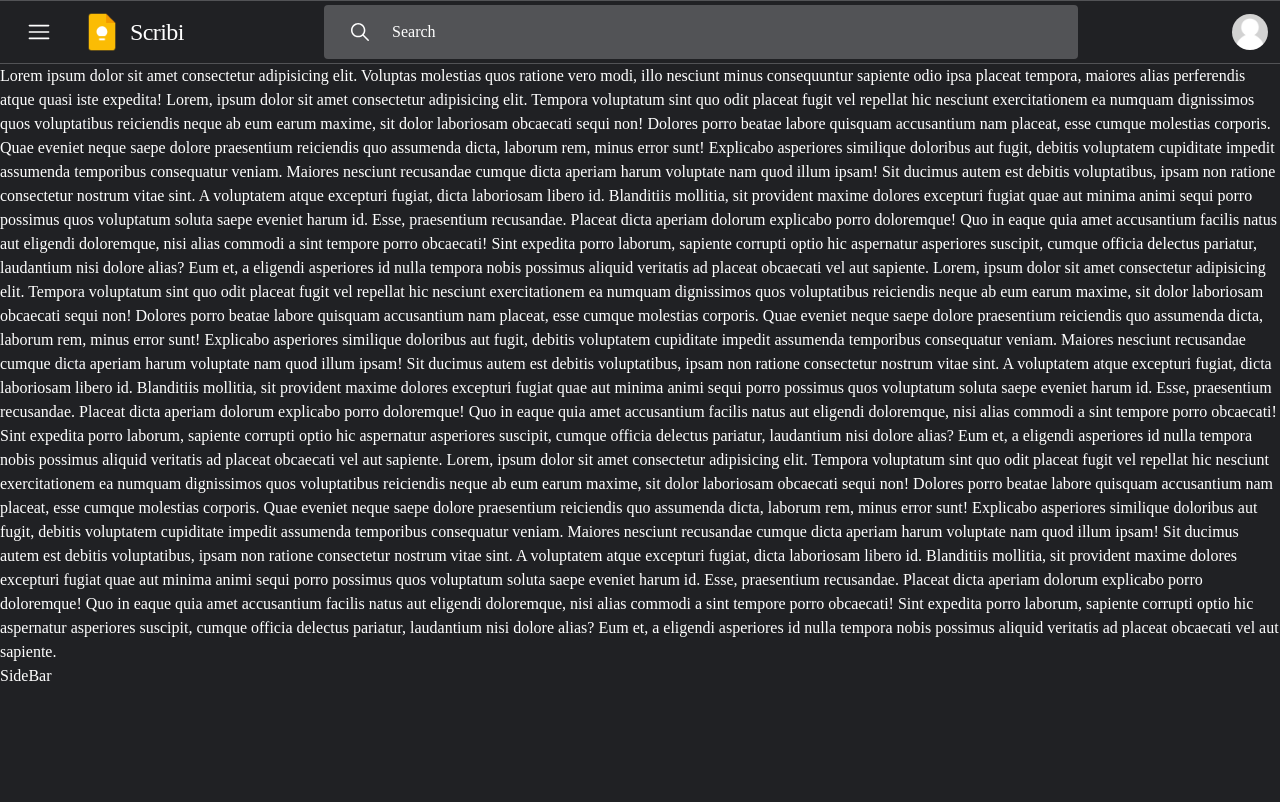
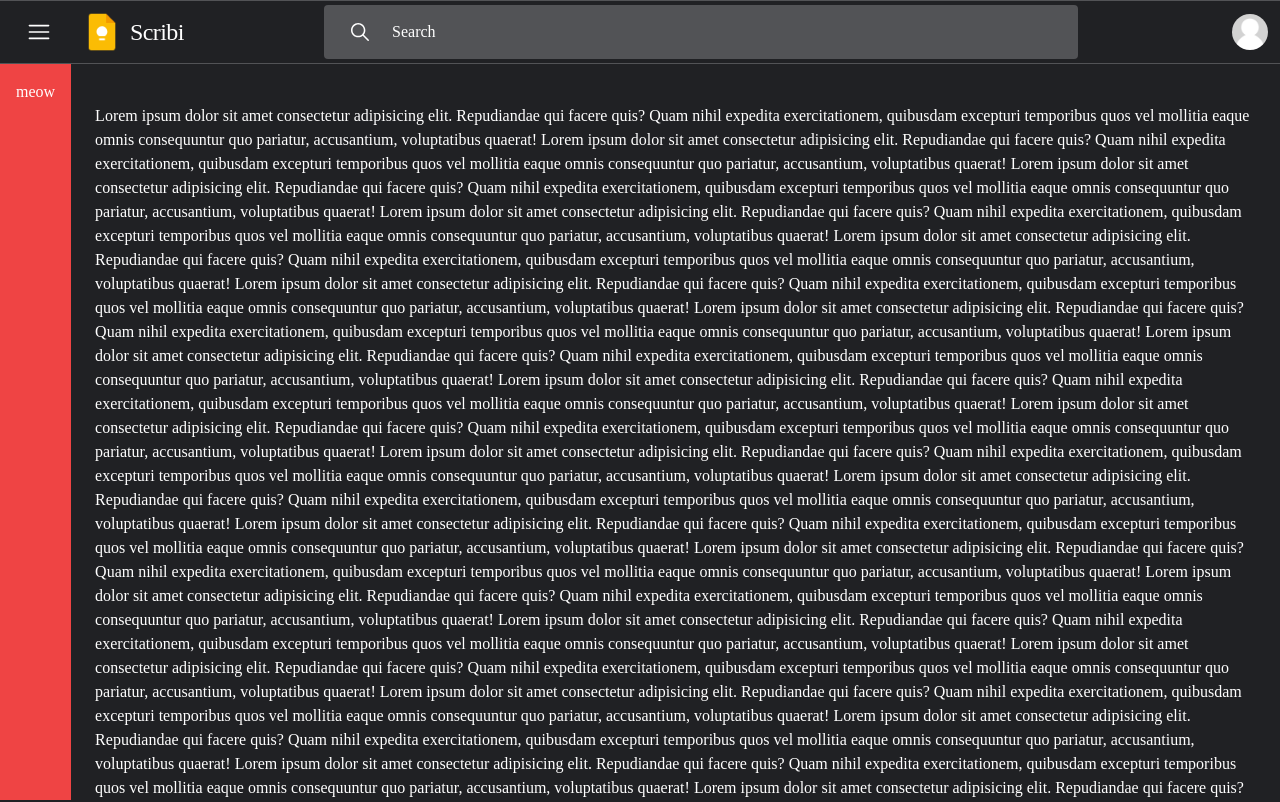
Before and after one commit to Anzi15/scribi, a React (Vite) app: page / in a window 1280 px wide. Shown: the top 802 px of the page. Built offline with nearby package versions, Linux system fonts and the light colour scheme; a web font is replaced by a local one.

Commit message:
@core/layouts sidebar sticked perfectly

```diff
--- a/src/components/NavBar.jsx
+++ b/src/components/NavBar.jsx
@@ -1,4 +1,3 @@
-//utilis
 import React from "react";
 import { RxHamburgerMenu } from "react-icons/rx";
 import { IoIosSearch } from "react-icons/io";
@@ -8,7 +7,7 @@ import avatar from "../assets/avatar.jpg";
 const NavBar = () => {
   return (
     <>
-      <nav className="px-3 py-1 min-h-[4rem]  border-y-[1px] border-lightGrey flex sticky top-0 right-0 left-0 bg-dark justify-between">
+      <nav className="px-3 py-1 min-h-[4rem]  border-y-[1px] border-lightGrey flex fixed top-0 right-0 left-0 bg-dark justify-between z-10">
         <div className="branding-group flex gap-4 w-15% ">
           <button className="hamburger-toggler text-2xl aspect-square focus:bg-lightGrey hover:bg-lightGrey p-2 rounded-[50%] flex justify-center items-center">
             <RxHamburgerMenu />
--- a/src/components/SideBar.jsx
+++ b/src/components/SideBar.jsx
@@ -1,9 +1,11 @@
-import React from 'react'
+import React from 'react';
 
 const SideBar = () => {
   return (
-    <aside className='min-h-['>SideBar</aside>
-  )
-}
+    <aside className=" w-[5rem]  bg-red-500 sticky top-[4rem] min-h-[calc(100vh-4rem)] z-10 p-4">
+      <p>meow</p>
+    </aside>
+  );
+};
 
-export default SideBar
+export default SideBar;
--- a/src/layouts/MainLayout.jsx
+++ b/src/layouts/MainLayout.jsx
@@ -4,17 +4,17 @@ import SideBar from "../components/SideBar";
 
 const MainLayout = ({ children }) => {
   return (
-    <div className="layout-container">
-      <NavBar />
-      <div className="content-container">
-        <main>
+<>
+        <NavBar />
+    <div className=" relative flex items-start">
+
+        <SideBar />
+        <main className="mt-[5rem] p-6 inline gap-1">
           {children}
         </main>
-        <aside>
-          <SideBar />
-        </aside>
-      </div>
     </div>
+</>
+
   );
 };
 
--- a/src/pages/HomePage.jsx
+++ b/src/pages/HomePage.jsx
@@ -6,10 +6,45 @@ const HomePage = () => {
   return (
     <>
     <MainLayout>
-      Lorem ipsum dolor sit amet consectetur adipisicing elit. Voluptas molestias quos ratione vero modi, illo nesciunt minus consequuntur sapiente odio ipsa placeat tempora, maiores alias perferendis atque quasi iste expedita!
-      Lorem, ipsum dolor sit amet consectetur adipisicing elit. Tempora voluptatum sint quo odit placeat fugit vel repellat hic nesciunt exercitationem ea numquam dignissimos quos voluptatibus reiciendis neque ab eum earum maxime, sit dolor laboriosam obcaecati sequi non! Dolores porro beatae labore quisquam accusantium nam placeat, esse cumque molestias corporis. Quae eveniet neque saepe dolore praesentium reiciendis quo assumenda dicta, laborum rem, minus error sunt! Explicabo asperiores similique doloribus aut fugit, debitis voluptatem cupiditate impedit assumenda temporibus consequatur veniam. Maiores nesciunt recusandae cumque dicta aperiam harum voluptate nam quod illum ipsam! Sit ducimus autem est debitis voluptatibus, ipsam non ratione consectetur nostrum vitae sint. A voluptatem atque excepturi fugiat, dicta laboriosam libero id. Blanditiis mollitia, sit provident maxime dolores excepturi fugiat quae aut minima animi sequi porro possimus quos voluptatum soluta saepe eveniet harum id. Esse, praesentium recusandae. Placeat dicta aperiam dolorum explicabo porro doloremque! Quo in eaque quia amet accusantium facilis natus aut eligendi doloremque, nisi alias commodi a sint tempore porro obcaecati! Sint expedita porro laborum, sapiente corrupti optio hic aspernatur asperiores suscipit, cumque officia delectus pariatur, laudantium nisi dolore alias? Eum et, a eligendi asperiores id nulla tempora nobis possimus aliquid veritatis ad placeat obcaecati vel aut sapiente.
-      Lorem, ipsum dolor sit amet consectetur adipisicing elit. Tempora voluptatum sint quo odit placeat fugit vel repellat hic nesciunt exercitationem ea numquam dignissimos quos voluptatibus reiciendis neque ab eum earum maxime, sit dolor laboriosam obcaecati sequi non! Dolores porro beatae labore quisquam accusantium nam placeat, esse cumque molestias corporis. Quae eveniet neque saepe dolore praesentium reiciendis quo assumenda dicta, laborum rem, minus error sunt! Explicabo asperiores similique doloribus aut fugit, debitis voluptatem cupiditate impedit assumenda temporibus consequatur veniam. Maiores nesciunt recusandae cumque dicta aperiam harum voluptate nam quod illum ipsam! Sit ducimus autem est debitis voluptatibus, ipsam non ratione consectetur nostrum vitae sint. A voluptatem atque excepturi fugiat, dicta laboriosam libero id. Blanditiis mollitia, sit provident maxime dolores excepturi fugiat quae aut minima animi sequi porro possimus quos voluptatum soluta saepe eveniet harum id. Esse, praesentium recusandae. Placeat dicta aperiam dolorum explicabo porro doloremque! Quo in eaque quia amet accusantium facilis natus aut eligendi doloremque, nisi alias commodi a sint tempore porro obcaecati! Sint expedita porro laborum, sapiente corrupti optio hic aspernatur asperiores suscipit, cumque officia delectus pariatur, laudantium nisi dolore alias? Eum et, a eligendi asperiores id nulla tempora nobis possimus aliquid veritatis ad placeat obcaecati vel aut sapiente.
-      Lorem, ipsum dolor sit amet consectetur adipisicing elit. Tempora voluptatum sint quo odit placeat fugit vel repellat hic nesciunt exercitationem ea numquam dignissimos quos voluptatibus reiciendis neque ab eum earum maxime, sit dolor laboriosam obcaecati sequi non! Dolores porro beatae labore quisquam accusantium nam placeat, esse cumque molestias corporis. Quae eveniet neque saepe dolore praesentium reiciendis quo assumenda dicta, laborum rem, minus error sunt! Explicabo asperiores similique doloribus aut fugit, debitis voluptatem cupiditate impedit assumenda temporibus consequatur veniam. Maiores nesciunt recusandae cumque dicta aperiam harum voluptate nam quod illum ipsam! Sit ducimus autem est debitis voluptatibus, ipsam non ratione consectetur nostrum vitae sint. A voluptatem atque excepturi fugiat, dicta laboriosam libero id. Blanditiis mollitia, sit provident maxime dolores excepturi fugiat quae aut minima animi sequi porro possimus quos voluptatum soluta saepe eveniet harum id. Esse, praesentium recusandae. Placeat dicta aperiam dolorum explicabo porro doloremque! Quo in eaque quia amet accusantium facilis natus aut eligendi doloremque, nisi alias commodi a sint tempore porro obcaecati! Sint expedita porro laborum, sapiente corrupti optio hic aspernatur asperiores suscipit, cumque officia delectus pariatur, laudantium nisi dolore alias? Eum et, a eligendi asperiores id nulla tempora nobis possimus aliquid veritatis ad placeat obcaecati vel aut sapiente.
+      Lorem ipsum dolor sit amet consectetur adipisicing elit. Repudiandae qui facere quis? Quam nihil expedita exercitationem, quibusdam excepturi temporibus quos vel mollitia eaque omnis consequuntur quo pariatur, accusantium, voluptatibus quaerat!
+      Lorem ipsum dolor sit amet consectetur adipisicing elit. Repudiandae qui facere quis? Quam nihil expedita exercitationem, quibusdam excepturi temporibus quos vel mollitia eaque omnis consequuntur quo pariatur, accusantium, voluptatibus quaerat!
+      Lorem ipsum dolor sit amet consectetur adipisicing elit. Repudiandae qui facere quis? Quam nihil expedita exercitationem, quibusdam excepturi temporibus quos vel mollitia eaque omnis consequuntur quo pariatur, accusantium, voluptatibus quaerat!
+      Lorem ipsum dolor sit amet consectetur adipisicing elit. Repudiandae qui facere quis? Quam nihil expedita exercitationem, quibusdam excepturi temporibus quos vel mollitia eaque omnis consequuntur quo pariatur, accusantium, voluptatibus quaerat!
+      Lorem ipsum dolor sit amet consectetur adipisicing elit. Repudiandae qui facere quis? Quam nihil expedita exercitationem, quibusdam excepturi temporibus quos vel mollitia eaque omnis consequuntur quo pariatur, accusantium, voluptatibus quaerat!
+      Lorem ipsum dolor sit amet consectetur adipisicing elit. Repudiandae qui facere quis? Quam nihil expedita exercitationem, quibusdam excepturi temporibus quos vel mollitia eaque omnis consequuntur quo pariatur, accusantium, voluptatibus quaerat!
+      Lorem ipsum dolor sit amet consectetur adipisicing elit. Repudiandae qui facere quis? Quam nihil expedita exercitationem, quibusdam excepturi temporibus quos vel mollitia eaque omnis consequuntur quo pariatur, accusantium, voluptatibus quaerat!
+      Lorem ipsum dolor sit amet consectetur adipisicing elit. Repudiandae qui facere quis? Quam nihil expedita exercitationem, quibusdam excepturi temporibus quos vel mollitia eaque omnis consequuntur quo pariatur, accusantium, voluptatibus quaerat!
+      Lorem ipsum dolor sit amet consectetur adipisicing elit. Repudiandae qui facere quis? Quam nihil expedita exercitationem, quibusdam excepturi temporibus quos vel mollitia eaque omnis consequuntur quo pariatur, accusantium, voluptatibus quaerat!
+      Lorem ipsum dolor sit amet consectetur adipisicing elit. Repudiandae qui facere quis? Quam nihil expedita exercitationem, quibusdam excepturi temporibus quos vel mollitia eaque omnis consequuntur quo pariatur, accusantium, voluptatibus quaerat!
+      Lorem ipsum dolor sit amet consectetur adipisicing elit. Repudiandae qui facere quis? Quam nihil expedita exercitationem, quibusdam excepturi temporibus quos vel mollitia eaque omnis consequuntur quo pariatur, accusantium, voluptatibus quaerat!
+      Lorem ipsum dolor sit amet consectetur adipisicing elit. Repudiandae qui facere quis? Quam nihil expedita exercitationem, quibusdam excepturi temporibus quos vel mollitia eaque omnis consequuntur quo pariatur, accusantium, voluptatibus quaerat!
+      Lorem ipsum dolor sit amet consectetur adipisicing elit. Repudiandae qui facere quis? Quam nihil expedita exercitationem, quibusdam excepturi temporibus quos vel mollitia eaque omnis consequuntur quo pariatur, accusantium, voluptatibus quaerat!
+      Lorem ipsum dolor sit amet consectetur adipisicing elit. Repudiandae qui facere quis? Quam nihil expedita exercitationem, quibusdam excepturi temporibus quos vel mollitia eaque omnis consequuntur quo pariatur, accusantium, voluptatibus quaerat!
+      Lorem ipsum dolor sit amet consectetur adipisicing elit. Repudiandae qui facere quis? Quam nihil expedita exercitationem, quibusdam excepturi temporibus quos vel mollitia eaque omnis consequuntur quo pariatur, accusantium, voluptatibus quaerat!
+      Lorem ipsum dolor sit amet consectetur adipisicing elit. Repudiandae qui facere quis? Quam nihil expedita exercitationem, quibusdam excepturi temporibus quos vel mollitia eaque omnis consequuntur quo pariatur, accusantium, voluptatibus quaerat!
+      Lorem ipsum dolor sit amet consectetur adipisicing elit. Repudiandae qui facere quis? Quam nihil expedita exercitationem, quibusdam excepturi temporibus quos vel mollitia eaque omnis consequuntur quo pariatur, accusantium, voluptatibus quaerat!
+      Lorem ipsum dolor sit amet consectetur adipisicing elit. Repudiandae qui facere quis? Quam nihil expedita exercitationem, quibusdam excepturi temporibus quos vel mollitia eaque omnis consequuntur quo pariatur, accusantium, voluptatibus quaerat!
+      Lorem ipsum dolor sit amet consectetur adipisicing elit. Repudiandae qui facere quis? Quam nihil expedita exercitationem, quibusdam excepturi temporibus quos vel mollitia eaque omnis consequuntur quo pariatur, accusantium, voluptatibus quaerat!
+      Lorem ipsum dolor sit amet consectetur adipisicing elit. Repudiandae qui facere quis? Quam nihil expedita exercitationem, quibusdam excepturi temporibus quos vel mollitia eaque omnis consequuntur quo pariatur, accusantium, voluptatibus quaerat!
+      Lorem ipsum dolor sit amet consectetur adipisicing elit. Repudiandae qui facere quis? Quam nihil expedita exercitationem, quibusdam excepturi temporibus quos vel mollitia eaque omnis consequuntur quo pariatur, accusantium, voluptatibus quaerat!
+      Lorem ipsum dolor sit amet consectetur adipisicing elit. Repudiandae qui facere quis? Quam nihil expedita exercitationem, quibusdam excepturi temporibus quos vel mollitia eaque omnis consequuntur quo pariatur, accusantium, voluptatibus quaerat!
+      Lorem ipsum dolor sit amet consectetur adipisicing elit. Repudiandae qui facere quis? Quam nihil expedita exercitationem, quibusdam excepturi temporibus quos vel mollitia eaque omnis consequuntur quo pariatur, accusantium, voluptatibus quaerat!
+      Lorem ipsum dolor sit amet consectetur adipisicing elit. Repudiandae qui facere quis? Quam nihil expedita exercitationem, quibusdam excepturi temporibus quos vel mollitia eaque omnis consequuntur quo pariatur, accusantium, voluptatibus quaerat!
+      Lorem ipsum dolor sit amet consectetur adipisicing elit. Repudiandae qui facere quis? Quam nihil expedita exercitationem, quibusdam excepturi temporibus quos vel mollitia eaque omnis consequuntur quo pariatur, accusantium, voluptatibus quaerat!
+      Lorem ipsum dolor sit amet consectetur adipisicing elit. Repudiandae qui facere quis? Quam nihil expedita exercitationem, quibusdam excepturi temporibus quos vel mollitia eaque omnis consequuntur quo pariatur, accusantium, voluptatibus quaerat!
+      Lorem ipsum dolor sit amet consectetur adipisicing elit. Repudiandae qui facere quis? Quam nihil expedita exercitationem, quibusdam excepturi temporibus quos vel mollitia eaque omnis consequuntur quo pariatur, accusantium, voluptatibus quaerat!
+      Lorem ipsum dolor sit amet consectetur adipisicing elit. Repudiandae qui facere quis? Quam nihil expedita exercitationem, quibusdam excepturi temporibus quos vel mollitia eaque omnis consequuntur quo pariatur, accusantium, voluptatibus quaerat!
+      Lorem ipsum dolor sit amet consectetur adipisicing elit. Repudiandae qui facere quis? Quam nihil expedita exercitationem, quibusdam excepturi temporibus quos vel mollitia eaque omnis consequuntur quo pariatur, accusantium, voluptatibus quaerat!
+      Lorem ipsum dolor sit amet consectetur adipisicing elit. Repudiandae qui facere quis? Quam nihil expedita exercitationem, quibusdam excepturi temporibus quos vel mollitia eaque omnis consequuntur quo pariatur, accusantium, voluptatibus quaerat!
+      Lorem ipsum dolor sit amet consectetur adipisicing elit. Repudiandae qui facere quis? Quam nihil expedita exercitationem, quibusdam excepturi temporibus quos vel mollitia eaque omnis consequuntur quo pariatur, accusantium, voluptatibus quaerat!
+      Lorem ipsum dolor sit amet consectetur adipisicing elit. Repudiandae qui facere quis? Quam nihil expedita exercitationem, quibusdam excepturi temporibus quos vel mollitia eaque omnis consequuntur quo pariatur, accusantium, voluptatibus quaerat!
+      Lorem ipsum dolor sit amet consectetur adipisicing elit. Repudiandae qui facere quis? Quam nihil expedita exercitationem, quibusdam excepturi temporibus quos vel mollitia eaque omnis consequuntur quo pariatur, accusantium, voluptatibus quaerat!
+      Lorem ipsum dolor sit amet consectetur adipisicing elit. Repudiandae qui facere quis? Quam nihil expedita exercitationem, quibusdam excepturi temporibus quos vel mollitia eaque omnis consequuntur quo pariatur, accusantium, voluptatibus quaerat!
+      Lorem ipsum dolor sit amet consectetur adipisicing elit. Repudiandae qui facere quis? Quam nihil expedita exercitationem, quibusdam excepturi temporibus quos vel mollitia eaque omnis consequuntur quo pariatur, accusantium, voluptatibus quaerat!
+      Lorem ipsum dolor sit amet consectetur adipisicing elit. Repudiandae qui facere quis? Quam nihil expedita exercitationem, quibusdam excepturi temporibus quos vel mollitia eaque omnis consequuntur quo pariatur, accusantium, voluptatibus quaerat!
+      Lorem ipsum dolor sit amet consectetur adipisicing elit. Repudiandae qui facere quis? Quam nihil expedita exercitationem, quibusdam excepturi temporibus quos vel mollitia eaque omnis consequuntur quo pariatur, accusantium, voluptatibus quaerat!
+      Lorem ipsum dolor sit amet consectetur adipisicing elit. Repudiandae qui facere quis? Quam nihil expedita exercitationem, quibusdam excepturi temporibus quos vel mollitia eaque omnis consequuntur quo pariatur, accusantium, voluptatibus quaerat!
+      Lorem ipsum dolor sit amet consectetur adipisicing elit. Repudiandae qui facere quis? Quam nihil expedita exercitationem, quibusdam excepturi temporibus quos vel mollitia eaque omnis consequuntur quo pariatur, accusantium, voluptatibus quaerat!
     </  MainLayout>
     </>
   )
```
Also changed, not shown: src/assets/7kZE0z52Sd9zSESzDA.webp (added), 1 other file (tests, documents, lock files or other folders).
